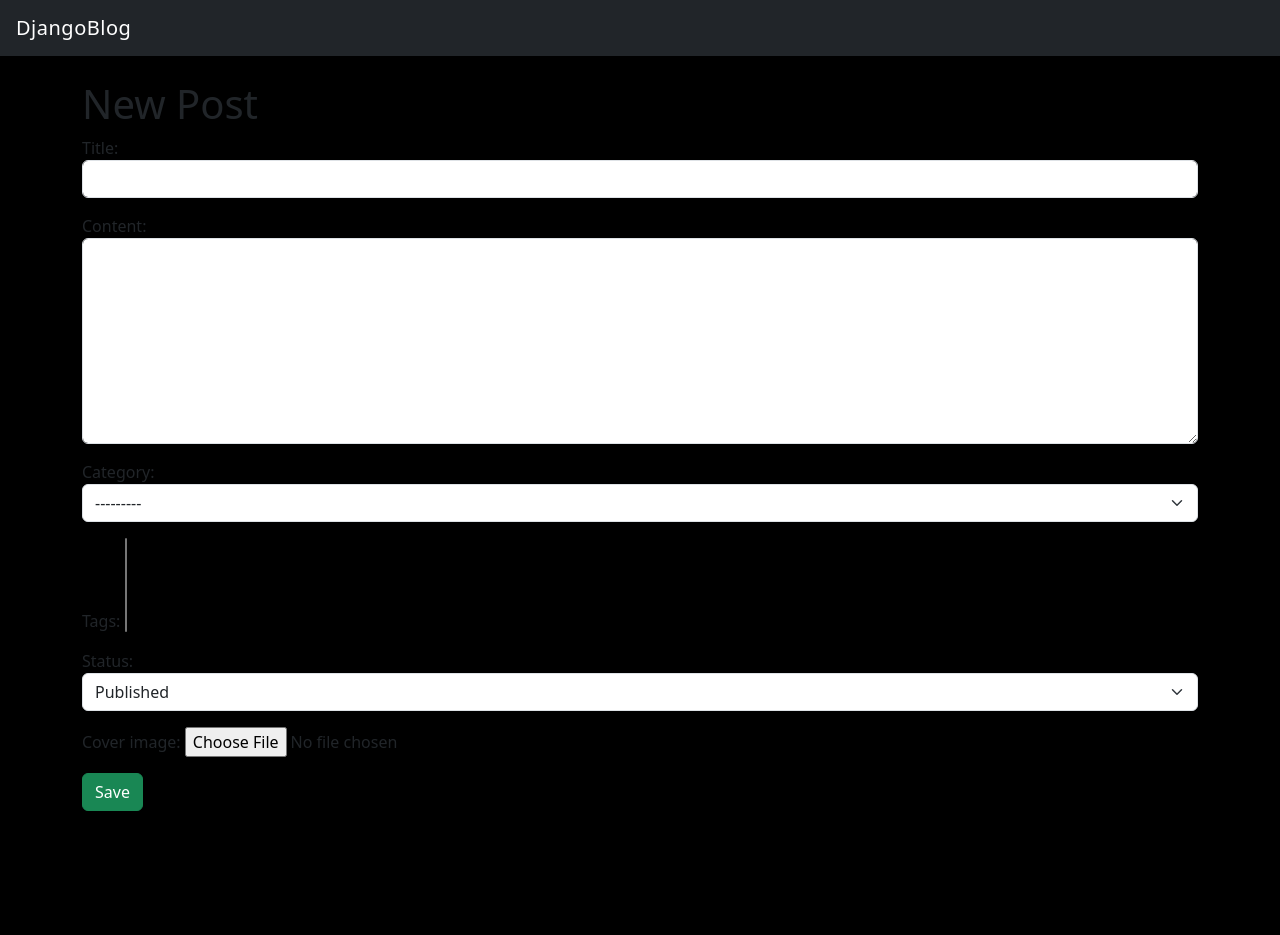
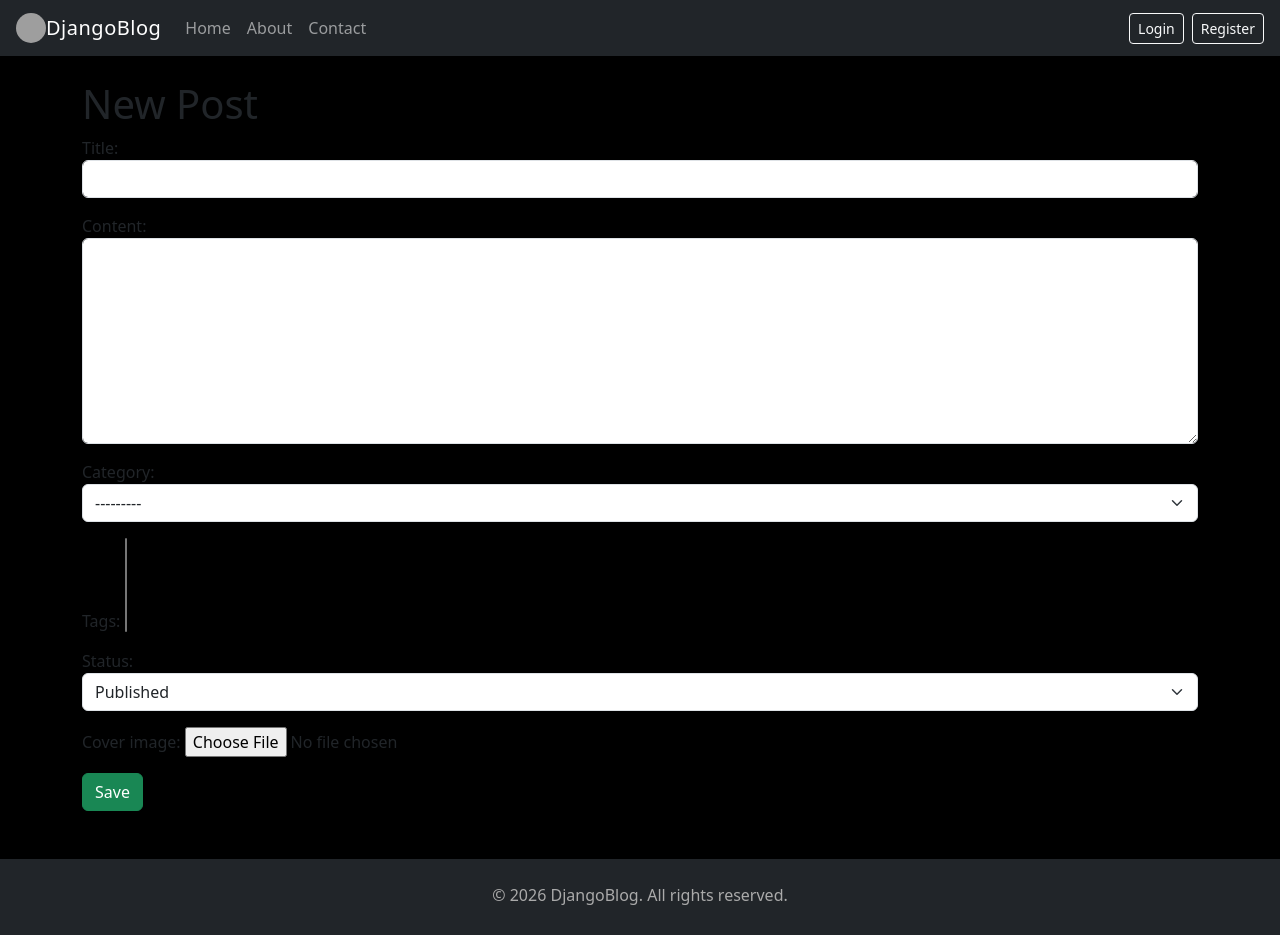
Before and after one commit to Tapen123456/djangoblog, a Django app: page /post/new/ in a window 1280 px wide. Before the commit the page ends 811 px from the top, so only its background shows below. Run offline with Django 5.2, Linux system fonts and the light colour scheme; data that the repository does not hold is empty; grey boxes are pictures that could not be loaded.

Commit message:
Add registration, login, and logout

```diff
--- a/blog/forms.py
+++ b/blog/forms.py
@@ -28,3 +28,13 @@ class PostForm(forms.ModelForm):
             if not any(image.name.lower().endswith(ext) for ext in valid_extensions):
                 raise forms.ValidationError("Unsupported file type. Use JPG, PNG, or WEBP.")
         return image
+    from django import forms
+from django.contrib.auth.forms import UserCreationForm
+from django.contrib.auth.models import User
+
+class RegisterForm(UserCreationForm):
+    email = forms.EmailField(required=True)
+
+    class Meta:
+        model = User
+        fields = ["username", "email", "password1", "password2"]
--- a/blog/templates/blog/base.html
+++ b/blog/templates/blog/base.html
@@ -3,19 +3,57 @@
 <head>
     <meta charset="UTF-8">
     <title>{% block title %}DjangoBlog{% endblock %}</title>
-    <link href="https://cdn.jsdelivr.net/npm/bootstrap@5.3.3/dist/css/bootstrap.min.css" rel="stylesheet">
 
     {% load static %}
+    <link rel="icon" type="image/jpeg" href="{% static 'blog/css/Heart.jpg' %}">
+
+    <link href="https://cdn.jsdelivr.net/npm/bootstrap@5.3.3/dist/css/bootstrap.min.css" rel="stylesheet">
     <link rel="stylesheet" href="{% static 'blog/css/style.css' %}">
 </head>
+<body class="d-flex flex-column min-vh-100">
+    <nav class="navbar navbar-dark bg-dark px-3 justify-content-start">
+        <a class="navbar-brand me-4 d-flex align-items-center" href="{% url 'home' %}">
+            <img src="{% static 'blog/css/Crown.jpg' %}" alt="" width="30" height="30" class="d-inline-block align-text-top rounded-circle object-fit-cover">
+            <span>DjangoBlog</span>
+        </a>
+        <div class="navbar-nav d-flex flex-row gap-3">
+            <a class="nav-link" href="{% url 'home' %}">Home</a>
+            <a class="nav-link" href="{% url 'about' %}">About</a>
+            <a class="nav-link" href="{% url 'contact' %}">Contact</a>
+        </div>
 
-<body>
-    <nav class="navbar navbar-dark bg-dark px-3">
-        <a class="navbar-brand" href="{% url 'home' %}">DjangoBlog</a>
+        <div class="ms-auto d-flex align-items-center gap-2">
+            {% if request.user.is_authenticated %}
+                <a class="btn btn-outline-light btn-sm" href="{% url 'post_create' %}">New Post</a>
+                <span class="text-white">Hi, {{ request.user.username }}</span>
+                <form method="post" action="{% url 'logout' %}" class="d-inline">
+                    {% csrf_token %}
+                    <button type="submit" class="btn btn-outline-light btn-sm">Logout</button>
+                </form>
+            {% else %}
+                <a class="btn btn-outline-light btn-sm" href="{% url 'login' %}">Login</a>
+                <a class="btn btn-outline-light btn-sm" href="{% url 'register' %}">Register</a>
+            {% endif %}
+        </div>
     </nav>
 
-    <div class="container mt-4">
+    <div class="container mt-4 flex-grow-1">
         {% block content %}{% endblock %}
     </div>
+
+    <footer class="text-center py-4 mt-5" style="background:#212529; color:#aaa;">
+        <p class="mb-1">&copy; 2026 DjangoBlog. All rights reserved.</p>
+    </footer>
+
+    <script>
+        window.addEventListener("scroll", function () {
+            const nav = document.querySelector(".navbar");
+            if (window.scrollY > 20) {
+                nav.classList.add("scrolled");
+            } else {
+                nav.classList.remove("scrolled");
+            }
+        });
+    </script>
 </body>
 </html>
--- a/blog/templates/blog/post_form.html
+++ b/blog/templates/blog/post_form.html
@@ -36,4 +36,4 @@
     });
   }
 </script>
-{% endblock %}
+{% endblock %}6
--- a/blog/urls.py
+++ b/blog/urls.py
@@ -27,11 +27,13 @@ from . import views
 from .views import PostCreateView, PostUpdateView, PostDeleteView
 
 from django.urls import path
+from django.urls import path
 from . import views
-from .views import PostCreateView, PostUpdateView, PostDeleteView
+from .views import PostCreateView, PostUpdateView, PostDeleteView, RegisterView
 
 urlpatterns = [
     path('', views.home, name='home'),
+    path('register/', RegisterView.as_view(), name='register'),
     path('post/new/', PostCreateView.as_view(), name='post_create'),
     path('post/<slug:slug>/edit/', PostUpdateView.as_view(), name='post_edit'),
     path('post/<slug:slug>/delete/', PostDeleteView.as_view(), name='post_delete'),
--- a/blog/views.py
+++ b/blog/views.py
@@ -79,3 +79,16 @@ class PostUpdateView(UpdateView):
 
     def get_success_url(self):
         return reverse_lazy("post_detail", kwargs={"slug": self.object.slug})
+    from django.contrib.auth import login
+from django.views.generic.edit import CreateView
+from .forms import PostForm, RegisterForm
+
+class RegisterView(CreateView):
+    form_class = RegisterForm
+    template_name = "blog/register.html"
+    success_url = "/"
+
+    def form_valid(self, form):
+        response = super().form_valid(form)
+        login(self.request, self.object)
+        return response
--- a/config/urls.py
+++ b/config/urls.py
@@ -2,11 +2,19 @@ from django.conf import settings
 from django.conf.urls.static import static
 from django.contrib import admin
 from django.urls import path, include
+from django.contrib import admin
+from django.urls import path, include
+from django.conf import settings
+from django.conf.urls.static import static
+from django.contrib.auth import views as auth_views
+import debug_toolbar
 
 urlpatterns = [
-    path('admin/', admin.site.urls),
-    path('', include('blog.urls')),
-    path('__debug__/', include('debug_toolbar.urls')),
+    path("admin/", admin.site.urls),
+    path("login/", auth_views.LoginView.as_view(template_name="blog/login.html"), name="login"),
+    path("logout/", auth_views.LogoutView.as_view(next_page="home"), name="logout"),
+    path("", include("blog.urls")),
+    path("__debug__/", include(debug_toolbar.urls)),
 ]
 
 if settings.DEBUG:
```
Also changed, not shown: blog/templates/blog/post_login.html (added, +10 -0 lines), blog/templates/post_register.html (added, +10 -0 lines), config/settings.py (+7 -3 lines), media/post_covers/aaj.jpg (added), media/post_covers/raxesniii.jpg (added), media/posts/raxesniii.jpg (added).
